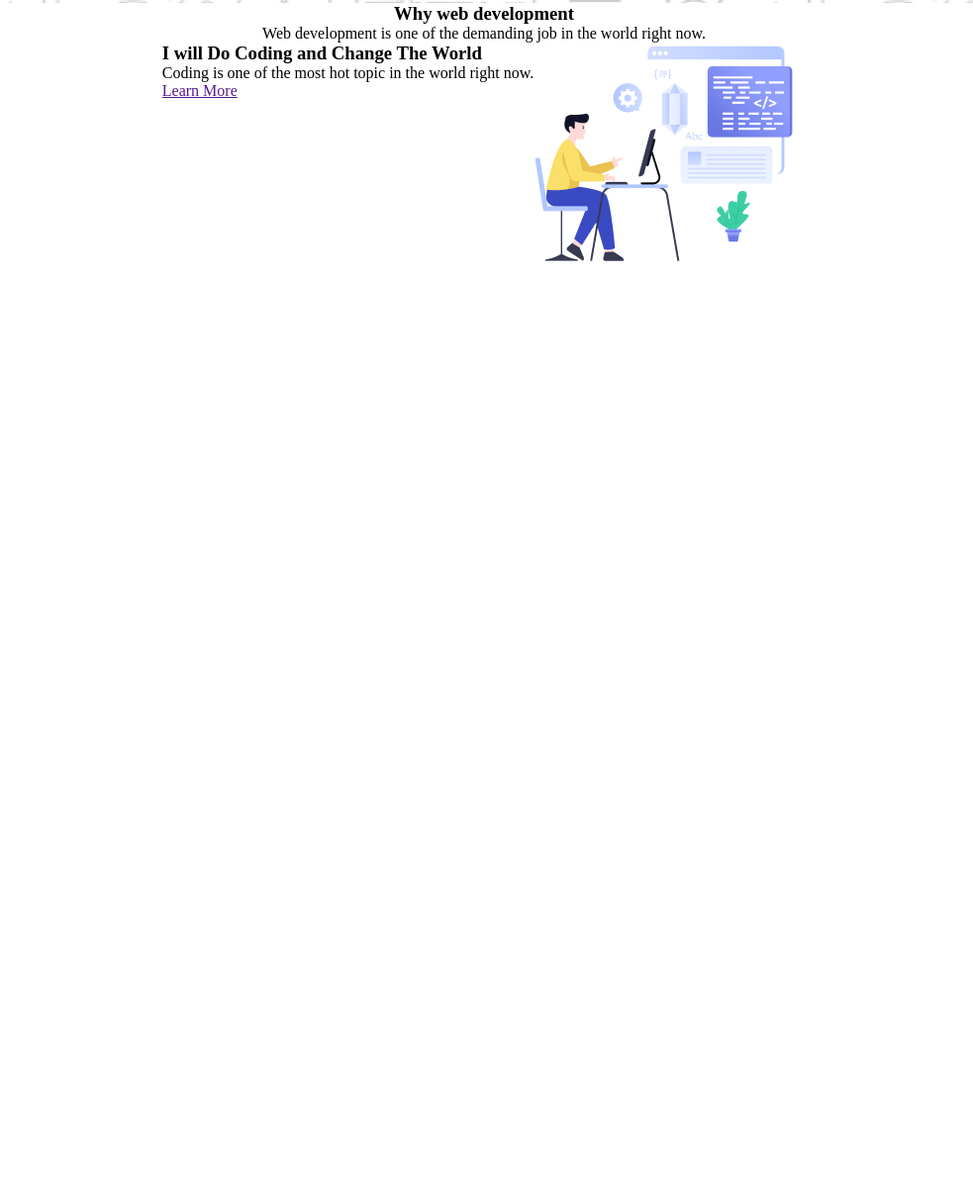
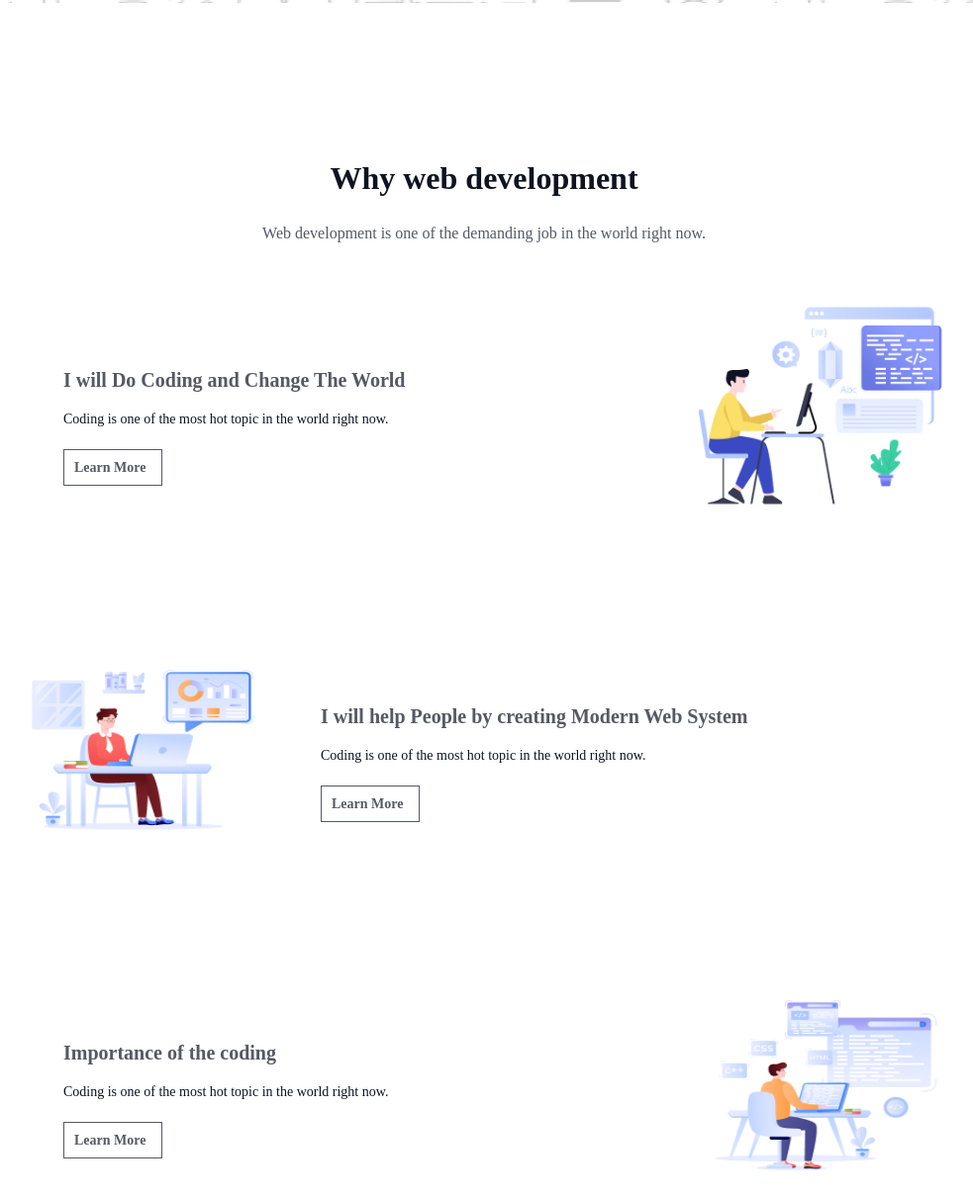
Before and after one commit to shazahanshakib/myfirstassignment, a plain HTML site: page index.html in a window 1280 px wide. Shown: the part 777-1991 px from the top of the page at 99% size, without its empty margins (151-1134 px from the left). Before the commit the page ends 1064 px from the top, so only its background shows below. Drawn offline with Linux system fonts and the light colour scheme; a web font is replaced by a local one.

Commit message:
add why web section

```diff
--- a/index.html
+++ b/index.html
@@ -26,10 +26,10 @@
 
         <section class="whywebdev-section">
             <div class="whywebdev-div">
-                <h3>Why web development</h3>
-                <p>Web development is one of the demanding job in the world right now.</p>
-                <div class="whywebfirst-section">
-                    <div>
+                <h3 class="whywebdev-title">Why web development</h3>
+                <p class="whywebdev-ptag">Web development is one of the demanding job in the world right now.</p>
+                <div class="whywebfirst-section whywebcommon-section">
+                    <div class="whywebcommon-div">
                         <h3>I will Do Coding and Change The World</h3>
                         <p>Coding is one of the most hot topic in the world right now.</p>
                         <a href="">Learn More</a>
@@ -38,8 +38,26 @@
                         <img src="assets/Layer_1.png" alt="">
                     </div>
                 </div>
-                <div class="whywebsecond-section"></div>
-                <div class="whywebthird-section"></div>
+                <div class="whywebsecond-section whywebcommon-section">
+                    <div>
+                        <img src="assets/Group 3.png" alt="">
+                    </div>
+                    <div class="whywebcommon-div">
+                        <h3>I will help People by creating Modern Web System</h3>
+                        <p>Coding is one of the most hot topic in the world right now.</p>
+                        <a href="">Learn More</a>
+                    </div>
+                </div>
+                <div class="whywebthird-section whywebcommon-section">
+                    <div class="whywebcommon-div">
+                        <h3>Importance of the coding</h3>
+                        <p>Coding is one of the most hot topic in the world right now.</p>
+                        <a href="">Learn More</a>
+                    </div>
+                    <div>
+                        <img src="assets/Group 4.png" alt="">
+                    </div>
+                </div>
             </div>
         </section>
     </main>
--- a/style.css
+++ b/style.css
@@ -104,11 +104,92 @@
 }
 .whywebdev-div{
     width: 1140px;
+    height: 1400px;
     display: flex;
     flex-direction: column;
     justify-content: center;
     align-items: center;
 }
+.whywebdev-div .whywebdev-title{
+    color: rgb(13, 19, 33);
+    font-family: Azeret Mono;
+    font-size: 32px;
+    font-weight: 800;
+    line-height: 37px;
+    letter-spacing: 0%;
+    text-align: center;
+    margin: 24px 0px;
+}
+.whywebdev-div .whywebdev-ptag{
+    color: rgb(13, 19, 33);
+    font-family: Azeret Mono;
+    font-size: 16px;
+    font-weight: 400;
+    line-height: 26px;
+    letter-spacing: 0%;
+    text-align: center;
+    opacity: 0.7;
+}
 .whywebfirst-section{
     display: flex;
+    width: 950px;
+    height: 340px;
+    justify-content: space-between;
+    align-items: center;
 }
+.whywebsecond-section{
+    display: flex;
+    width: 950px;
+    height: 340px;
+    justify-content: flex-start;
+    align-items: center;
+}
+.whywebthird-section{
+    display: flex;
+    width: 950px;
+    height: 340px;
+    justify-content: space-between;
+    align-items: center;
+}
+.whywebcommon-div{
+    width: 470px;
+    margin: 0px 50px;
+}
+.whywebcommon-section h3{
+    color: rgba(13, 19, 33, 0.7);
+    font-family: Azeret Mono;
+    font-size: 20px;
+    font-weight: 700;
+    line-height: 30px;
+    letter-spacing: 0%;
+    text-align: left;
+    margin: 14px 0px;
+}
+.whywebcommon-section p{
+    color: rgb(13, 19, 33);
+    font-family: Azeret Mono;
+    font-size: 14px;
+    font-weight: 400;
+    line-height: 22px;
+    letter-spacing: 0%;
+    text-align: left;
+    margin-bottom: 28px;
+}
+.whywebcommon-section a{
+    box-sizing: border-box;
+    border: 1px solid rgb(13, 19, 33);
+    opacity: 0.7;
+    text-decoration: none;
+    color: rgb(13, 19, 33);
+    font-family: Azeret Mono;
+    font-size: 14px;
+    font-weight: 600;
+    line-height: 20px;
+    letter-spacing: 0%;
+    text-align: center;
+    padding: 10px 16px 10px 10px;
+}
+.whywebcommon-section img{
+    width: 260px;
+    height: 220px;
+}
```
